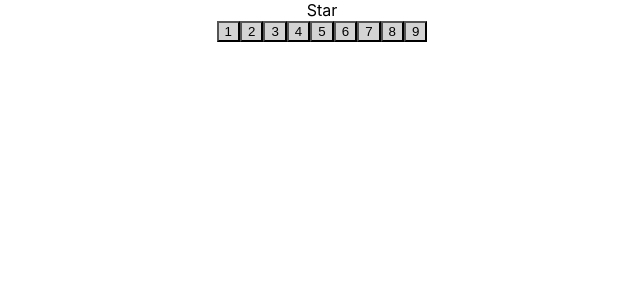
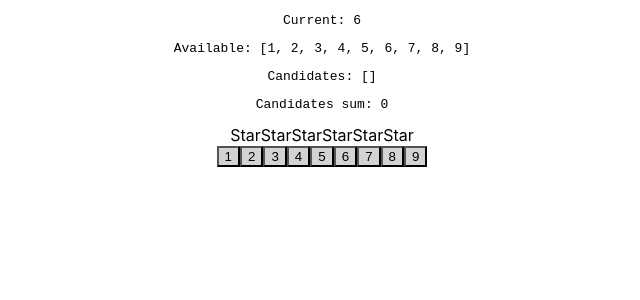
Before and after one commit to williamthome/star-game, a React (Create React App) app: page / in a window 1280 px wide. Shown: the top 300 px of the page, without its empty margins (318-958 px from the left). Built offline with nearby package versions, Linux system fonts and the light colour scheme.

Commit message:
feat: handle number button click

```diff
--- a/src/App.js
+++ b/src/App.js
@@ -6,7 +6,9 @@ const utils = {
     { length: max },
     (_, i) => i + min
   ),
-  randomInt: (min, max) => Math.floor((Math.random() * max) + min)
+  randomInt: (min, max) => Math.floor((Math.random() * max) + min),
+  randomArrayItem: (arr) => arr[arr.length * Math.random() | 0],
+  sum: (arr) => arr.reduce((total, current) => total + current, 0)
 }
 
 const buttonsStatuses = {
@@ -37,12 +39,13 @@ const Star = () => {
 }
 
 const NumberButton = (props) => {
-  const { number, status } = props
+  const { number, status, onClick } = props
   const { color, backgroundColor } = status
 
   return <button
     className="button"
     style={{ color, backgroundColor }}
+    onClick={onClick(number, status)}
   >
     {number}
   </button>
@@ -59,7 +62,7 @@ const Stars = ({ count }) => {
   </div>
 }
 
-const NumberButtons = ({ count, statusFn }) => {
+const NumberButtons = ({ count, statusFn, onClick }) => {
   return <div className="number-buttons">
     {utils
       .range(1, count)
@@ -68,6 +71,7 @@ const NumberButtons = ({ count, statusFn }) => {
           key={number}
           number={number}
           status={statusFn(number)}
+          onClick={onClick}
         />)
     }
   </div>
@@ -75,20 +79,57 @@ const NumberButtons = ({ count, statusFn }) => {
 
 function App() {
   const maxStarsCount = 9
-  const rndStarsFn = (max = maxStarsCount) => utils.randomInt(1, max)
 
-  const [starsCount] = useState(rndStarsFn)
+  const [starsCount, setStarsCount] = useState(utils.randomInt(1, maxStarsCount))
+  const [availableNumbers, setAvailableNumbers] = useState(utils.range(1, maxStarsCount))
+  const [candidateNumbers, setCandidateNumbers] = useState([])
 
-  const numberStatus = (_number) => {
-    return buttonsStatuses.available
+  const numberStatus = (number) => {
+    const { available, used, candidate, wrong } = buttonsStatuses
+
+    return candidateNumbers.includes(number)
+      ? utils.sum(candidateNumbers) <= starsCount
+        ? candidate
+        : wrong
+      : availableNumbers.includes(number)
+        ? available
+        : used
+  }
+
+  const handleNumberClick = (number, status) => () => {
+    const { used, candidate, wrong } = buttonsStatuses
+
+    if (status === used) return
+
+    const newCandidates = status === candidate || status === wrong
+      ? candidateNumbers.filter(n => n !== number)
+      : [number, ...candidateNumbers]
+
+    if (utils.sum(newCandidates) === starsCount) {
+      const newAvailableNumbers =
+        availableNumbers.filter(n => !newCandidates.includes(n))
+
+      setCandidateNumbers([])
+      setAvailableNumbers(newAvailableNumbers)
+      setStarsCount(utils.randomArrayItem(newAvailableNumbers))
+    } else {
+      setCandidateNumbers(newCandidates)
+    }
   }
 
   return (
     <main className="App">
+      <div>
+        <pre>Current: {starsCount}</pre>
+        <pre>Available: [{availableNumbers.join(", ")}]</pre>
+        <pre>Candidates: [{candidateNumbers.join(", ")}]</pre>
+        <pre>Candidates sum: {utils.sum(candidateNumbers)}</pre>
+      </div>
       <Stars count={starsCount} />
       <NumberButtons
         count={maxStarsCount}
         statusFn={numberStatus}
+        onClick={handleNumberClick}
       />
     </main>
   );
```
